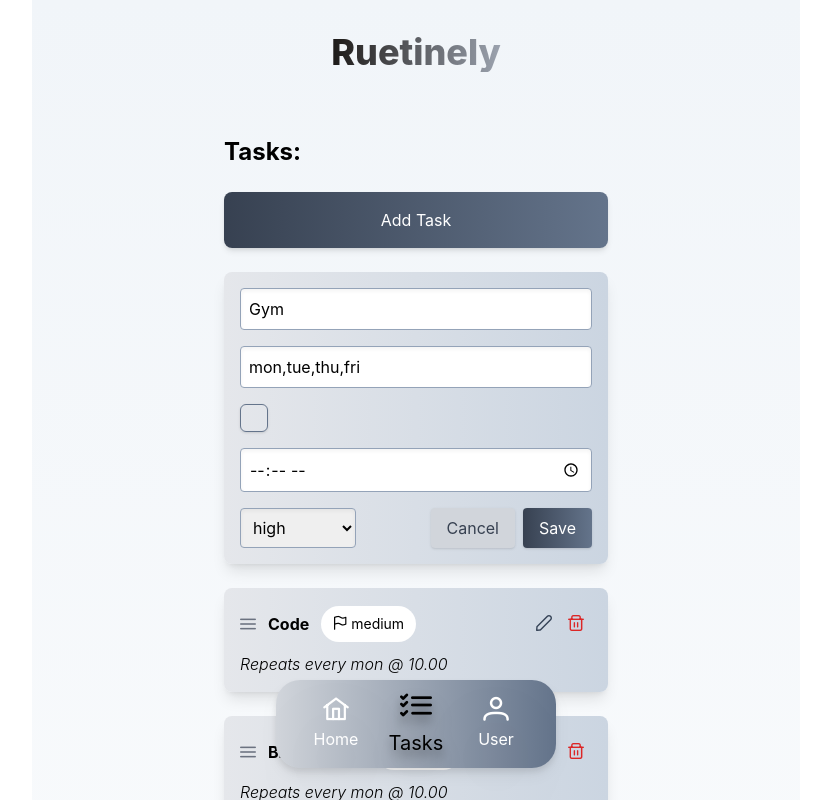
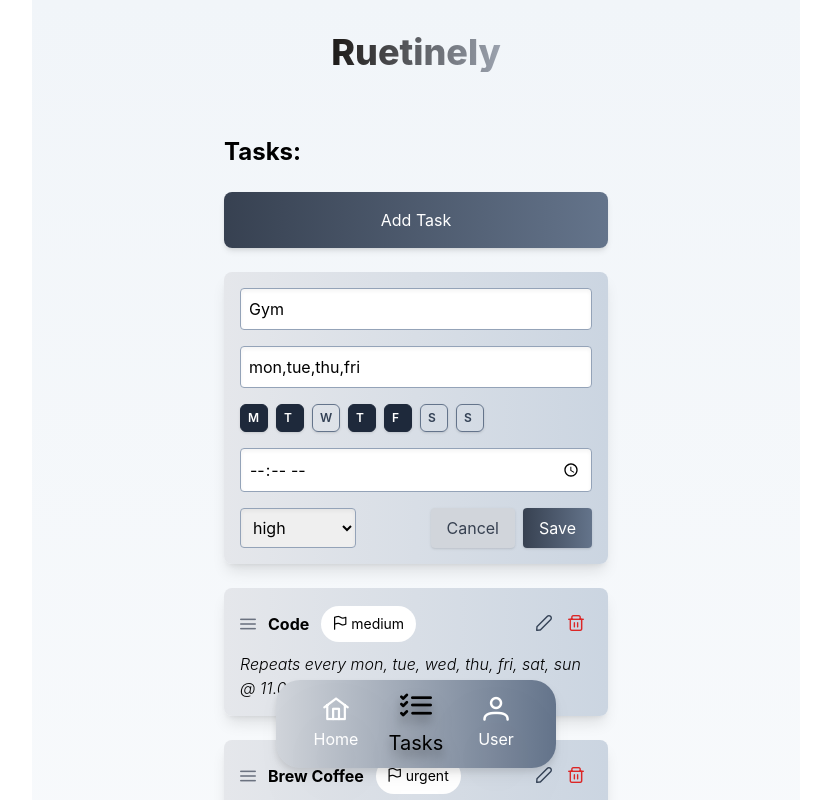
Before and after one commit to rjsreino/ruetinely, a Vue app: page /tasks in a window 1280 px wide. Both pictures are taken after a click on the button 768 px from the left and 308 px from the top of the page. Shown: the top 800 px of the page, without its empty margins (224-1055 px from the left). Built offline with nearby package versions, Linux system fonts and the light colour scheme.

Commit message:
feat: day picker in task edit, sorted array for the days picked; style: tasklistedit shows assigned repeat days and time

```diff
--- a/src/components/DayPick.vue
+++ b/src/components/DayPick.vue
@@ -1,11 +1,59 @@
+<script setup>
+import { defineProps, defineEmits } from 'vue'
+
+const props = defineProps({
+  modelValue: {
+    type: Array,
+    required: true,
+  },
+})
+
+const emit = defineEmits(['update:modelValue'])
+
+const dayOrder = ['mon', 'tue', 'wed', 'thu', 'fri', 'sat', 'sun']
+
+const days = [
+  { label: 'M', value: 'mon' },
+  { label: 'T', value: 'tue' },
+  { label: 'W', value: 'wed' },
+  { label: 'T', value: 'thu' },
+  { label: 'F', value: 'fri' },
+  { label: 'S', value: 'sat' },
+  { label: 'S', value: 'sun' },
+]
+
+function toggleDay(dayValue) {
+  const newValue = [...props.modelValue]
+  const index = newValue.indexOf(dayValue)
+
+  if (index > -1) {
+    newValue.splice(index, 1)
+  } else {
+    newValue.push(dayValue)
+  }
+
+  newValue.sort((a, b) => dayOrder.indexOf(a) - dayOrder.indexOf(b))
+
+  emit('update:modelValue', newValue)
+}
+</script>
+
 <template>
-  <div class="inline-flex items-center">
+  <div class="flex space-x-2">
+    <div v-for="(day, index) in days" :key="day.value" class="inline-flex items-center">
       <label class="flex items-center cursor-pointer relative">
         <input
           type="checkbox"
           class="peer h-7 w-7 cursor-pointer transition-all appearance-none rounded-md shadow hover:shadow-md border border-slate-500 checked:bg-slate-800 checked:border-slate-800"
-        id="check"
+          :checked="modelValue.includes(day.value)"
+          @change="toggleDay(day.value)"
         />
+        <span
+          class="absolute text-xs font-semibold left-2 top-1.5 pointer-events-none select-none text-slate-700 peer-checked:text-white"
+        >
+          {{ day.label }}
+        </span>
       </label>
     </div>
+  </div>
 </template>
--- a/src/components/TaskSingleEdit.vue
+++ b/src/components/TaskSingleEdit.vue
@@ -15,11 +15,12 @@ const taskStore = useTaskStore()
 const isEditing = ref(false)
 const editedTitle = ref(props.task.title)
 const editedPriority = ref(props.task.priority)
-const editedRepeat = ref(props.task.repeat)
+const editedRepeat = ref(
+  Array.isArray(props.task.repeat) ? [...props.task.repeat] : [props.task.repeat],
+)
 const editedTime = ref(props.task.time)
 
 const priorityOptions = ['no priority', 'low', 'medium', 'high', 'urgent']
-const dayOptions = ['mon', 'tue', 'wed', 'thu', 'fri', 'sat', 'sun']
 
 // drag visualization
 const isDraggedOver = ref(false)
@@ -98,7 +99,9 @@ const handleDragLeave = () => {
         </div>
       </div>
       <!--repeat details-->
-      <div class="mt-2 font-light italic">Repeats every mon @ 10.00</div>
+      <div class="mt-2 font-light italic">
+        Repeats every {{ task.repeat.join(', ') }} @ {{ task.time }}
+      </div>
     </div>
 
     <!-- Edit View -->
@@ -115,7 +118,7 @@ const handleDragLeave = () => {
         class="w-full p-2 border border-slate-400 rounded shadow-inner focus:outline-none focus:ring-2 focus:ring-slate-500"
         @keyup.enter="saveChanges"
       />
-      <DayPick />
+      <DayPick v-model="editedRepeat" />
       <input
         v-model="editedTime"
         type="time"
```
Lines whose indentation alone changed are shown as unchanged.
